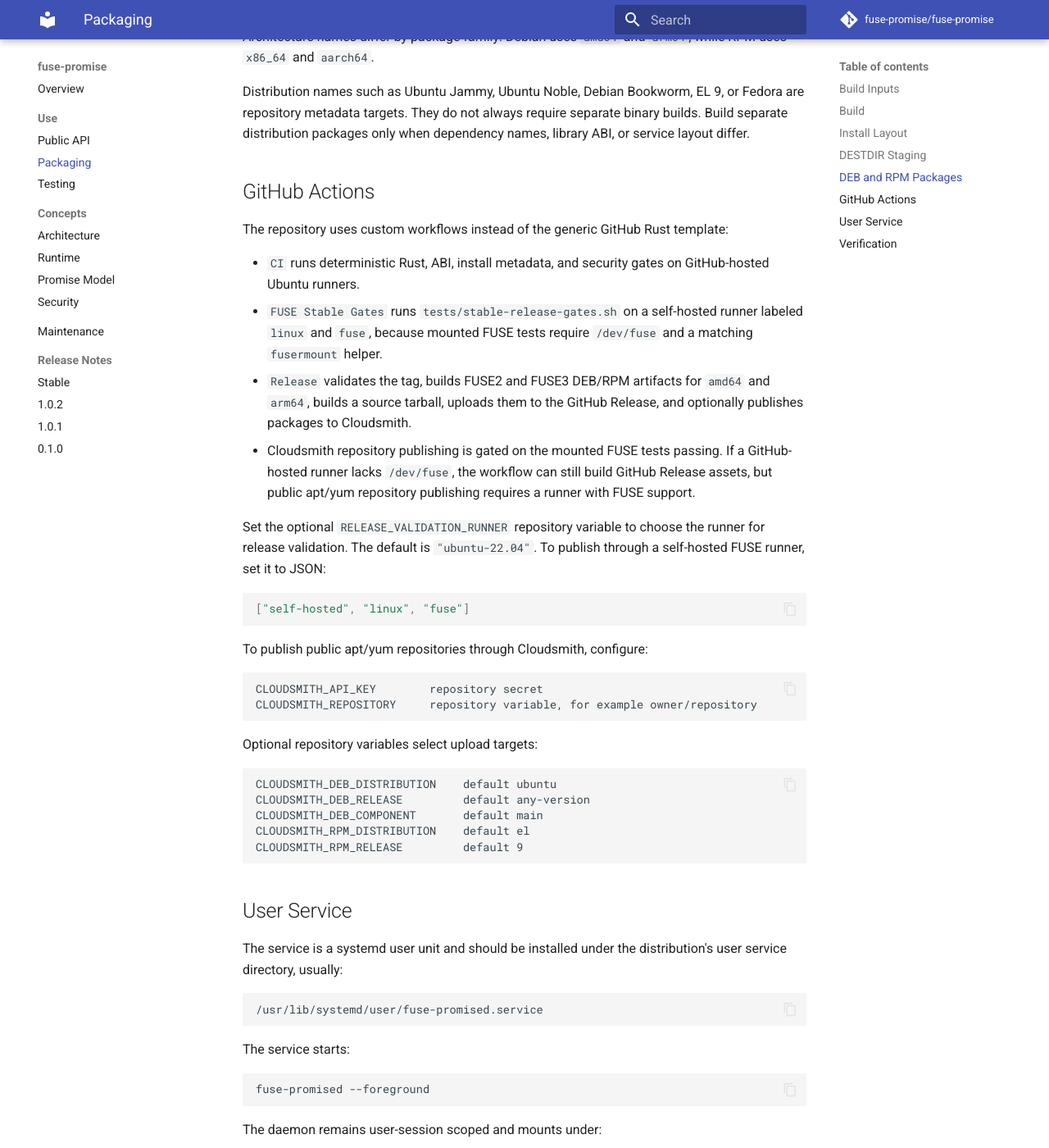
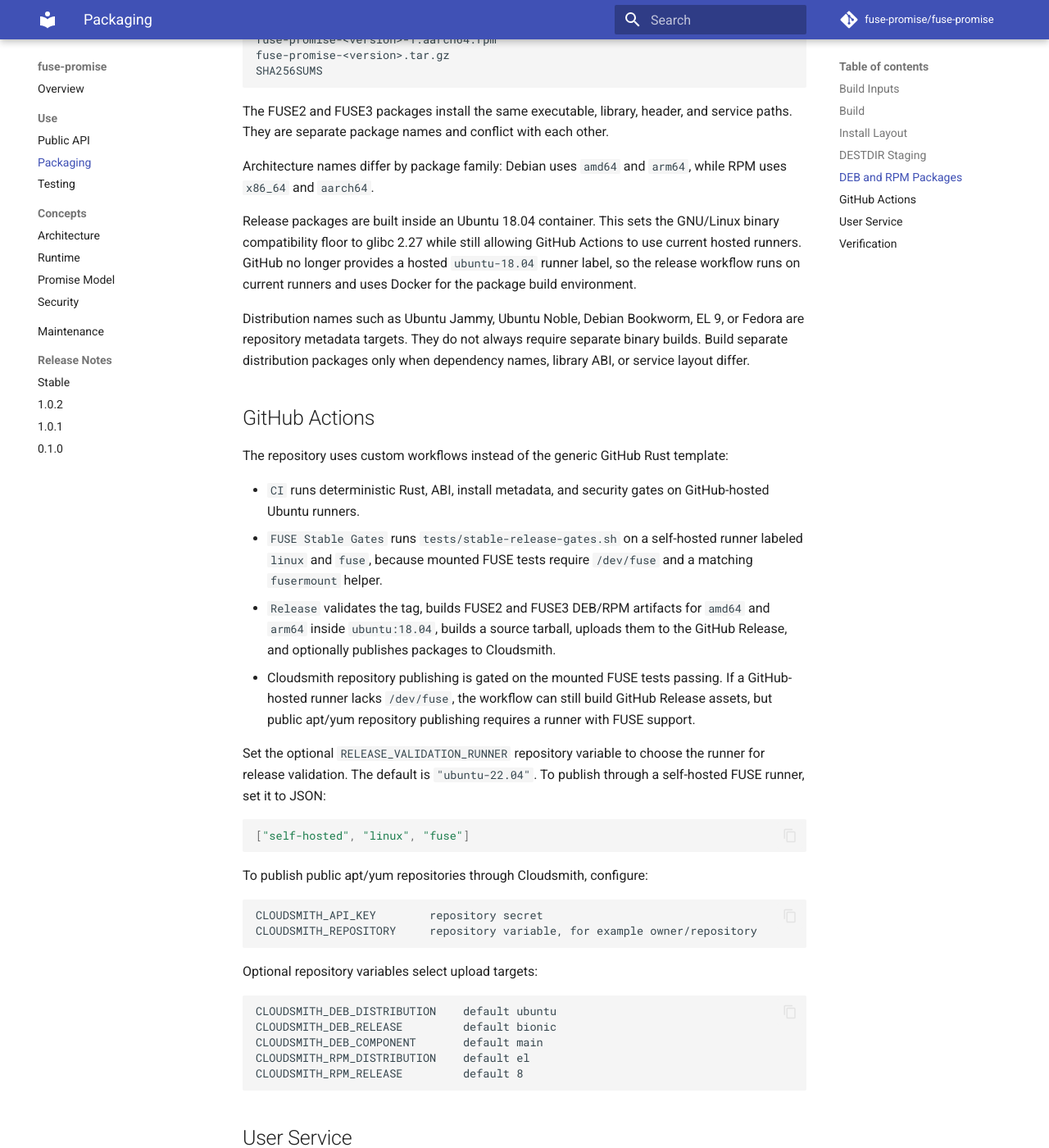
Before and after one commit to fuse-promise/fuse-promise, an MkDocs documentation site: the page built from docs/packaging.md, in a window 1280 px wide and 1400 px high, scrolled down 2749 px. Shown: the whole window at 82% size. Built offline with MkDocs 1.6.1 and Material for MkDocs 9.7.7, drawn with Linux system fonts in a browser that asks for light colours; comment, search, counter and statistics services are not loaded; some of the changed text lies outside the part shown.

Commit message:
Build release packages on Ubuntu 18.04

````diff
--- a/docs/packaging.md
+++ b/docs/packaging.md
@@ -95,6 +95,16 @@ The wrapper stages a release build with:
 DESTDIR=<stage> PREFIX=/usr BUILD_PROFILE=release SONAME_MAJOR=1 DAEMON_FEATURES=<backend-feature> scripts/install-dev.sh
 ```
 
+To reproduce the release compatibility build locally, use Docker:
+
+```sh
+FUSE_PROMISE_FUSE_BACKEND=fuse3 scripts/package-linux-bionic-container.sh
+FUSE_PROMISE_FUSE_BACKEND=fuse DIST_DIR=dist/fuse scripts/package-linux-bionic-container.sh
+```
+
+The container wrapper builds inside `ubuntu:18.04` and writes artifacts to
+`dist/`.
+
 It then writes these artifacts to `dist/`:
 
 ```text
@@ -130,6 +140,12 @@ service paths. They are separate package names and conflict with each other.
 Architecture names differ by package family: Debian uses `amd64` and `arm64`,
 while RPM uses `x86_64` and `aarch64`.
 
+Release packages are built inside an Ubuntu 18.04 container. This sets the
+GNU/Linux binary compatibility floor to glibc 2.27 while still allowing GitHub
+Actions to use current hosted runners. GitHub no longer provides a hosted
+`ubuntu-18.04` runner label, so the release workflow runs on current runners and
+uses Docker for the package build environment.
+
 Distribution names such as Ubuntu Jammy, Ubuntu Noble, Debian Bookworm, EL 9,
 or Fedora are repository metadata targets. They do not always require separate
 binary builds. Build separate distribution packages only when dependency names,
@@ -146,8 +162,8 @@ template:
   runner labeled `linux` and `fuse`, because mounted FUSE tests require
   `/dev/fuse` and a matching `fusermount` helper.
 - `Release` validates the tag, builds FUSE2 and FUSE3 DEB/RPM artifacts for
-  `amd64` and `arm64`, builds a source tarball, uploads them to the GitHub
-  Release, and optionally publishes packages to Cloudsmith.
+  `amd64` and `arm64` inside `ubuntu:18.04`, builds a source tarball, uploads
+  them to the GitHub Release, and optionally publishes packages to Cloudsmith.
 - Cloudsmith repository publishing is gated on the mounted FUSE tests passing.
   If a GitHub-hosted runner lacks `/dev/fuse`, the workflow can still build
   GitHub Release assets, but public apt/yum repository publishing requires a
@@ -172,10 +188,10 @@ Optional repository variables select upload targets:
 
 ```text
 CLOUDSMITH_DEB_DISTRIBUTION    default ubuntu
-CLOUDSMITH_DEB_RELEASE         default any-version
+CLOUDSMITH_DEB_RELEASE         default bionic
 CLOUDSMITH_DEB_COMPONENT       default main
 CLOUDSMITH_RPM_DISTRIBUTION    default el
-CLOUDSMITH_RPM_RELEASE         default 9
+CLOUDSMITH_RPM_RELEASE         default 8
 ```
 
 ## User Service
````
Also changed, not shown: README.md (+3 -1 lines), docs/maintenance.md (+3 -0 lines), 2 other files.
